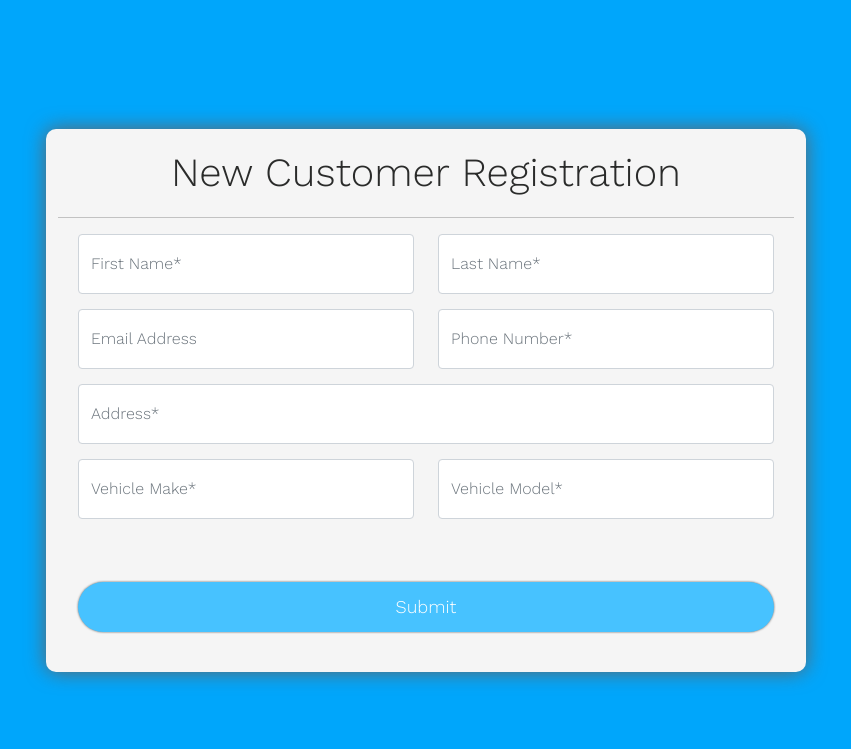
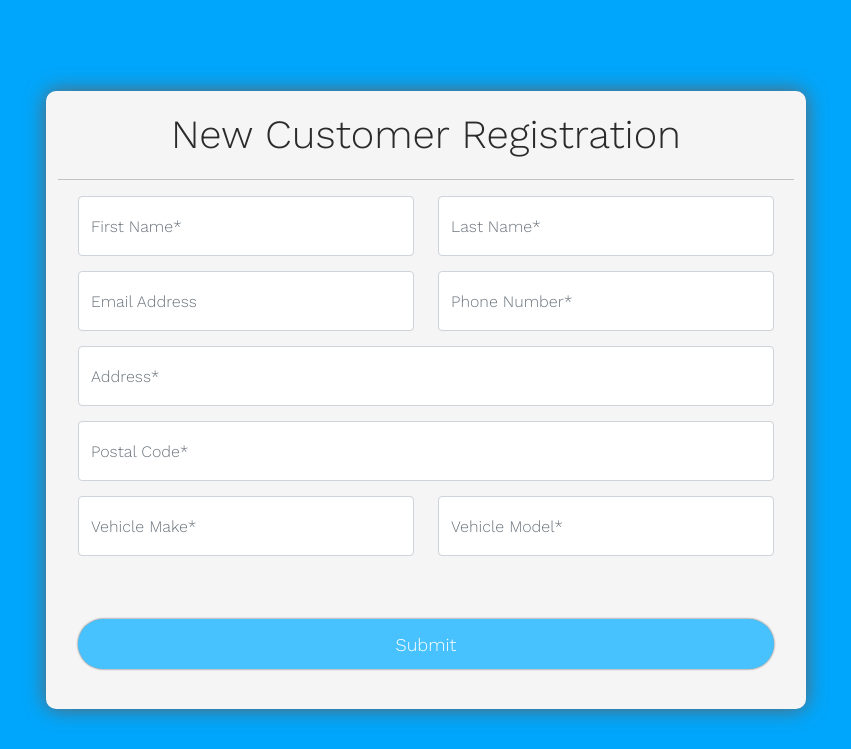
Before and after one commit to noobxcamper/KrownWebPortal, a Django app: template templates/registration.html in a window 1280 px wide. Shown: the top 749 px of the page, without its empty margins (214-1065 px from the left). Run offline with Django 3.2, Linux system fonts and the light colour scheme; the template is opened without the code that fills it, so the values that code supplies are empty; some libraries are stand-ins or nearby versions.

Commit message:
Added Google Places API Support

```diff
--- a/KrownPortal/settings.py
+++ b/KrownPortal/settings.py
@@ -10,19 +10,20 @@ For the full list of settings and their values, see
 https://docs.djangoproject.com/en/3.2/ref/settings/
 """
 
+import os
 from pathlib import Path
-import os
+from . import google_secrets
 
 # Build paths inside the project like this: BASE_DIR / 'subdir'.
 BASE_DIR = Path(__file__).resolve().parent.parent
 TEMPLATE_DIR = os.path.dirname(os.path.dirname(os.path.abspath(__file__)))
-
 
 # Quick-start development settings - unsuitable for production
 # See https://docs.djangoproject.com/en/3.2/howto/deployment/checklist/
 
 # SECURITY WARNING: keep the secret key used in production secret!
 SECRET_KEY = 'django-insecure-!0836bxot*mjaryczea=%h7peon2m3@&3y&#(986wn_%g6*$*p'
+GOOGLE_API_KEY = google_secrets.get_secret('GOOGLE_PLACES_API')
 
 # SECURITY WARNING: don't run with debug turned on in production!
 DEBUG = True
--- /dev/null
+++ b/static/js/google_places.js
@@ -0,0 +1,108 @@
+$.getScript( "https://maps.googleapis.com/maps/api/js?key=" + google_api_key + "&libraries=places")
+.done(function( script, textStatus ) {
+    google.maps.event.addDomListener(window, "load", initAutoComplete)
+})
+
+
+let autocomplete;
+
+function initAutoComplete(){
+   autocomplete = new google.maps.places.Autocomplete(
+       document.getElementById('places-autocomplete'),
+       {
+           types: ['address'],
+           //default in this app is "UK"
+           componentRestrictions: {'country': ['CA', 'US']}
+       });
+
+   autocomplete.addListener('place_changed', onPlaceChanged);
+}
+
+
+function onPlaceChanged (){
+
+    var place = autocomplete.getPlace();
+
+    if(!place.geometry) {
+        document.getElementById('places-autocomplete').placeholder = 'Address*';
+    } else {
+        var finalAddress = "";
+
+        for (var i = 0; i < place.address_components.length; i++) {
+                    for (var j = 0; j < place.address_components[i].types.length; j++) {
+
+                        if (place.address_components[i].types[j] == "street_number") {
+                            finalAddress += place.address_components[i].long_name + ' '
+                        }
+                        if (place.address_components[i].types[j] == "route") {
+                            finalAddress += place.address_components[i].long_name + ', '
+                        }
+                        if (place.address_components[i].types[j] == "postal_town") {
+                             finalAddress += place.address_components[i].long_name + ', '
+                        }
+                        if (place.address_components[i].types[j] == "locality") {
+                            finalAddress += place.address_components[i].long_name + ', '
+                        }
+                        if (place.address_components[i].types[j] == "administrative_area_level_1") {
+                            finalAddress += place.address_components[i].long_name + ', '
+                        }
+                        if (place.address_components[i].types[j] == "country") {
+                            finalAddress += place.address_components[i].long_name + ', '
+                        }
+                        if (place.address_components[i].types[j] == "postal_code") {
+                            finalAddress += place.address_components[i].long_name;
+                        }
+                    }
+                }
+
+        $('#places-autocomplete').val(finalAddress);
+    }
+
+    // var place = autocomplete.getPlace();
+
+    // var geocoder = new google.maps.Geocoder()
+    // var address = document.getElementById('places-autocomplete').value
+
+    // geocoder.geocode( { 'address': address}, function(results, status) {
+
+    //     if (status == google.maps.GeocoderStatus.OK) {
+    //         var latitude = results[0].geometry.location.lat();
+    //         var longitude = results[0].geometry.location.lng();
+
+    //         $('#id_longitude').val(longitude)
+    //         $('#id_latitude').val(latitude)
+    //     }
+    // });
+
+    // if (!place.geometry){
+    //     document.getElementById('places-autocomplete').placeholder = "*Begin typing address";
+    // }
+    // else{
+
+    //     for (var i = 0; i < place.address_components.length; i++) {
+    //         for (var j = 0; j < place.address_components[i].types.length; j++) {
+
+    //             if (place.address_components[i].types[j] == "street_number") {
+    //                 var num = place.address_components[i].long_name
+    //             }
+    //             if (place.address_components[i].types[j] == "route") {
+    //                 var addy = place.address_components[i].long_name
+    //             }
+    //             if (place.address_components[i].types[j] == "postal_town") {
+    //                  $('#id_town').val(place.address_components[i].long_name)
+    //             }
+    //             if (place.address_components[i].types[j] == "administrative_area_level_2") {
+    //                 $('#id_county').val(place.address_components[i].long_name)
+    //             }
+    //             if (place.address_components[i].types[j] == "country") {
+    //                 $('#id_country').val(place.address_components[i].long_name)
+    //             }
+
+    //             if (place.address_components[i].types[j] == "postal_code") {
+    //                 $('#id_post_code').val(place.address_components[i].long_name)
+    //             }
+    //         }
+    //     }
+    //     $('#id_address').val(num + " " + addy)
+    // }
+}
--- a/templates/registration.html
+++ b/templates/registration.html
@@ -12,6 +12,10 @@
 
     <script src="{% static 'js/jquery-3.6.0.min.js' %}"></script>
     <script src="{% static 'js/bootstrap.bundle.min.js' %}"></script>
+    <script type="text/javascript">
+        var google_api_key = "{{google_api_key|safe}}";
+    </script>
+    <script src="{% static 'js/google_places.js' %}"></script>
 
     <title>Registration</title>
 </head>
@@ -22,36 +26,36 @@
             <div class="col-10 col-lg-8 h-lg-75 card-stack">
                 <h1 style="margin: 20px 5px; text-align: center;">New Customer Registration</h1>
                 <hr>
-                <form action="/" method="POST">
+                <form action="/" method="POST" autocomplete="off">
                     {% csrf_token %}
                     <div class="row mx-2">
                         <div class="col">
-                            <input type="text" class="form-control" name="first_name" placeholder="First Name*" required maxlength="30" tabindex="1">
-                            <input type="email" class="form-control" name="email" placeholder="Email Address" maxlength="30" tabindex="3" onkeypress="return ignoreSpace(event)">
+                            <input type="text" class="form-control no-spaces" name="first_name" placeholder="First Name*" required maxlength="30" tabindex="1" autocapitalize="words">
+                            <input type="email" class="form-control no-spaces" name="email" placeholder="Email Address" maxlength="30" tabindex="3">
                         </div>
                         <div class="col">
-                            <input type="text" class="form-control" name="last_name" placeholder="Last Name*" required maxlength="30" tabindex="2">
-                            <input type="tel" class="form-control" name="phone" placeholder="Phone Number*" required maxlength="10" tabindex="4">
+                            <input type="text" class="form-control" name="last_name" placeholder="Last Name*" required maxlength="30" tabindex="2" autocapitalize="words">
+                            <input type="tel" class="form-control" name="phone" placeholder="Phone Number*" required maxlength="10" tabindex="4" >
                         </div>
                     </div>
                     <div class="row mx-2">
                         <div class="col">
-                            <input type="text" class="form-control" name="address" placeholder="Address*" required maxlength="30" tabindex="5">
+                            <input id="places-autocomplete" type="text" class="form-control" name="address" placeholder="Address*" required maxlength="30" tabindex="5">
+                            <input id="postal-code" type="text" class="form-control" name="address" placeholder="Postal Code*" required maxlength="30" tabindex="5">
                         </div>
                     </div>
                     <div class="row mx-2">
                         <div class="col">
-                            <input type="text" class="form-control" name="make" placeholder="Vehicle Make*" required maxlength="30" tabindex="8">
+                            <input type="text" class="form-control" name="make" placeholder="Vehicle Make*" required maxlength="30" tabindex="8" autocapitalize="words">
                         </div>
                         <div class="col">
-                            <input type="text" class="form-control" name="model" placeholder="Vehicle Model*" required maxlength="30" tabindex="9">
+                            <input type="text" class="form-control" name="model" placeholder="Vehicle Model*" required maxlength="30" tabindex="9" autocapitalize="words">
                         </div>
                     </div>
 
                     <div class="row mt-5 mx-2">
                         <div class="col">
                             <button type="submit" style="margin-bottom: 40px;" tabindex="11">Submit</button>
-                            <!-- <p class="footer">Krown Web Portal V1.0</p> -->
                         </div>
                     </div>
 
@@ -77,10 +81,12 @@
             }, 3000);
         });
 
-        function ignoreSpace(event) {
-        var char = event ? event.which : window.event.keyCode;
-        if(char == 32) return false;
-    }
+        $(".no-spaces").on("input click", function(){
+            var inputValue = $(this).val();
+
+            $(this).val(inputValue.replace(/\s/, ''));
+        })
+
     </script>
 </body>
 </html>
```
Also changed, not shown: KrownPortal/google_secrets.py (added, +15 -0 lines), application/views.py (+5 -5 lines), db.sqlite3.
